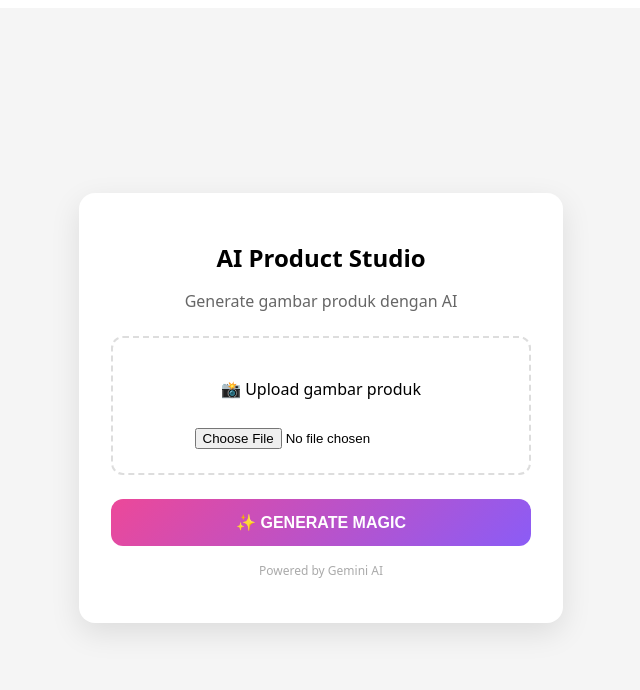
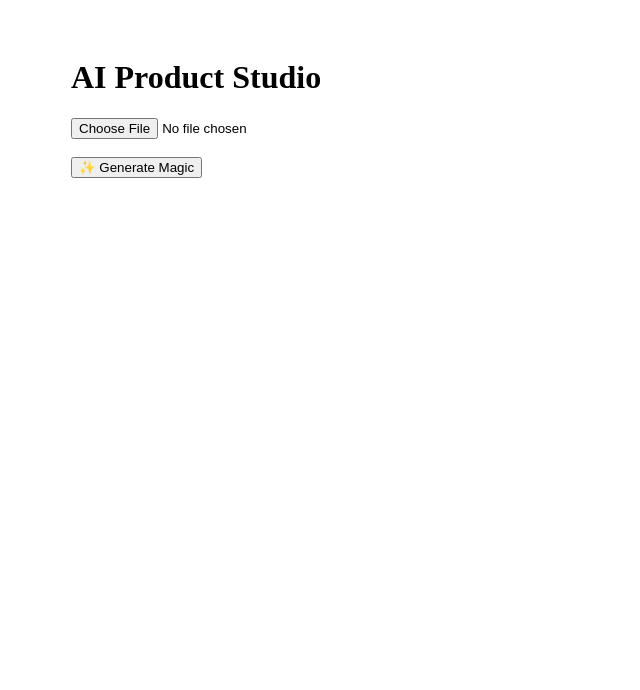
Before and after one commit to hatehero/ai-product-studio, a Next.js app: page / in a window 1280 px wide. Shown: the top 690 px of the page, without its empty margins (319-959 px from the left). Built offline with nearby package versions, Linux system fonts and the light colour scheme.

Commit message:
Refactor App component to handle file upload

```diff
--- a/App.tsx
+++ b/App.tsx
@@ -1,64 +1,59 @@
-import React from "react";
+// App.tsx
+import { useState } from "react";
 
 export default function App() {
+  const [file, setFile] = useState<File | null>(null);
+  const [loading, setLoading] = useState(false);
+  const [result, setResult] = useState<any>(null);
+
+  const handleGenerate = async () => {
+    if (!file) return alert("Upload gambar dulu");
+
+    setLoading(true);
+    setResult(null);
+
+    const reader = new FileReader();
+    reader.onloadend = async () => {
+      const base64 = (reader.result as string).split(",")[1];
+
+      const res = await fetch("/api/generate", {
+        method: "POST",
+        headers: { "Content-Type": "application/json" },
+        body: JSON.stringify({
+          prompt:
+            "Generate gambar promosi produk yang cantik, studio lighting, background clean",
+          imageBase64: base64,
+        }),
+      });
+
+      const data = await res.json();
+      setResult(data);
+      setLoading(false);
+    };
+
+    reader.readAsDataURL(file);
+  };
+
   return (
-    <div style={{
-      minHeight: "100vh",
-      display: "flex",
-      alignItems: "center",
-      justifyContent: "center",
-      fontFamily: "system-ui",
-      background: "#f5f5f5"
-    }}>
-      <div style={{
-        background: "white",
-        padding: "32px",
-        borderRadius: "16px",
-        width: "100%",
-        maxWidth: "420px",
-        boxShadow: "0 10px 30px rgba(0,0,0,.1)",
-        textAlign: "center"
-      }}>
-        <h1 style={{ fontSize: "24px", fontWeight: "700" }}>
-          AI Product Studio
-        </h1>
+    <div style={{ padding: 30, maxWidth: 500, margin: "auto" }}>
+      <h1>AI Product Studio</h1>
 
-        <p style={{ marginTop: "8px", color: "#666" }}>
-          Generate gambar produk dengan AI
-        </p>
+      <input
+        type="file"
+        accept="image/*"
+        onChange={(e) => setFile(e.target.files?.[0] || null)}
+      />
 
-        <div style={{
-          marginTop: "24px",
-          padding: "24px",
-          border: "2px dashed #ddd",
-          borderRadius: "12px"
-        }}>
-          <p>📸 Upload gambar produk</p>
-          <input type="file" style={{ marginTop: "12px" }} />
-        </div>
+      <br />
+      <br />
 
-        <button style={{
-          marginTop: "24px",
-          width: "100%",
-          padding: "14px",
-          borderRadius: "12px",
-          border: "none",
-          background: "linear-gradient(135deg,#ec4899,#8b5cf6)",
-          color: "white",
-          fontWeight: "700",
-          fontSize: "16px"
-        }}>
-          ✨ GENERATE MAGIC
-        </button>
+      <button onClick={handleGenerate} disabled={loading}>
+        {loading ? "Generating..." : "✨ Generate Magic"}
+      </button>
 
-        <p style={{
-          marginTop: "16px",
-          fontSize: "12px",
-          color: "#aaa"
-        }}>
-          Powered by Gemini AI
-        </p>
-      </div>
+      <pre style={{ whiteSpace: "pre-wrap", marginTop: 20 }}>
+        {result && JSON.stringify(result, null, 2)}
+      </pre>
     </div>
   );
 }
```
